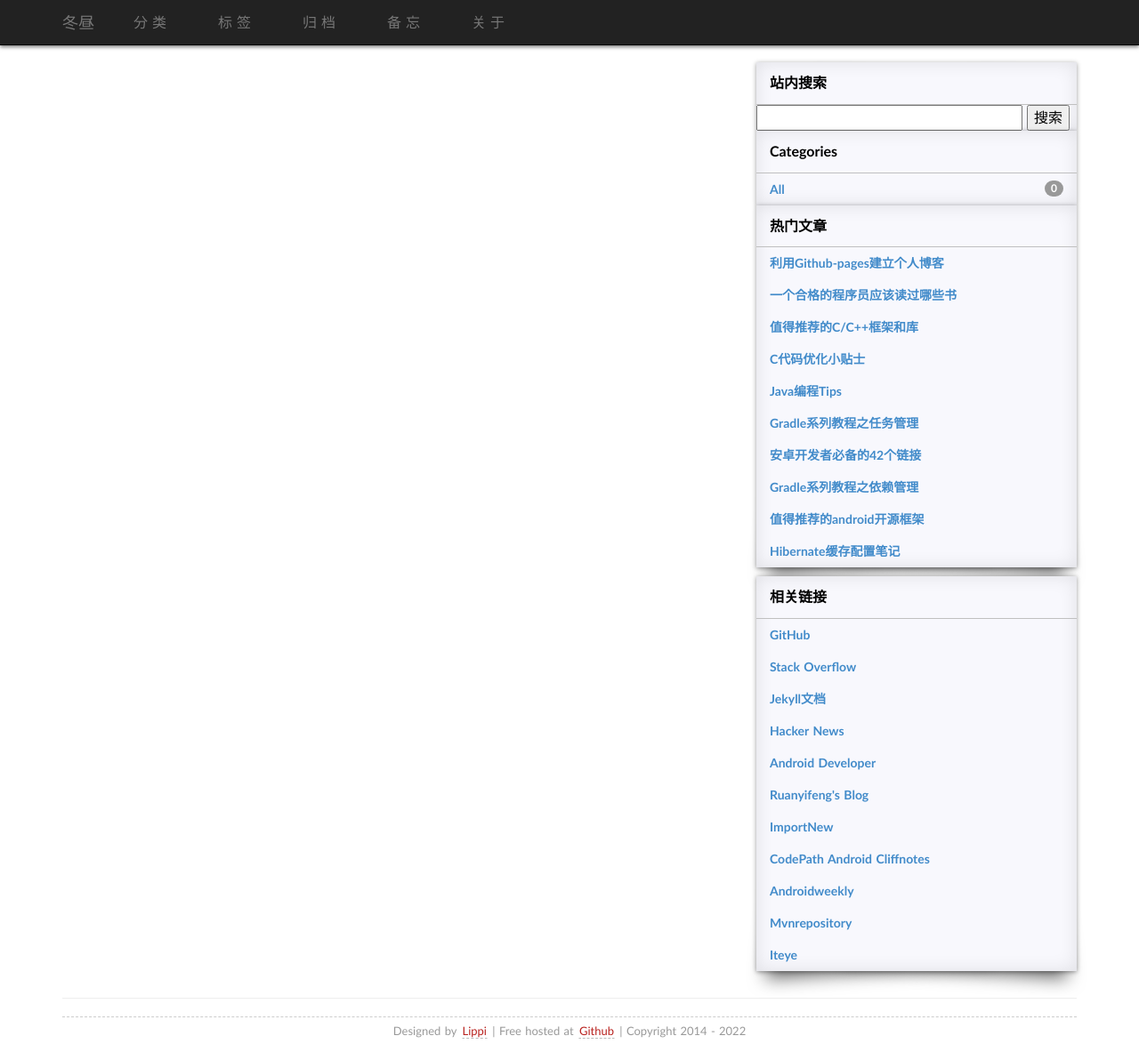
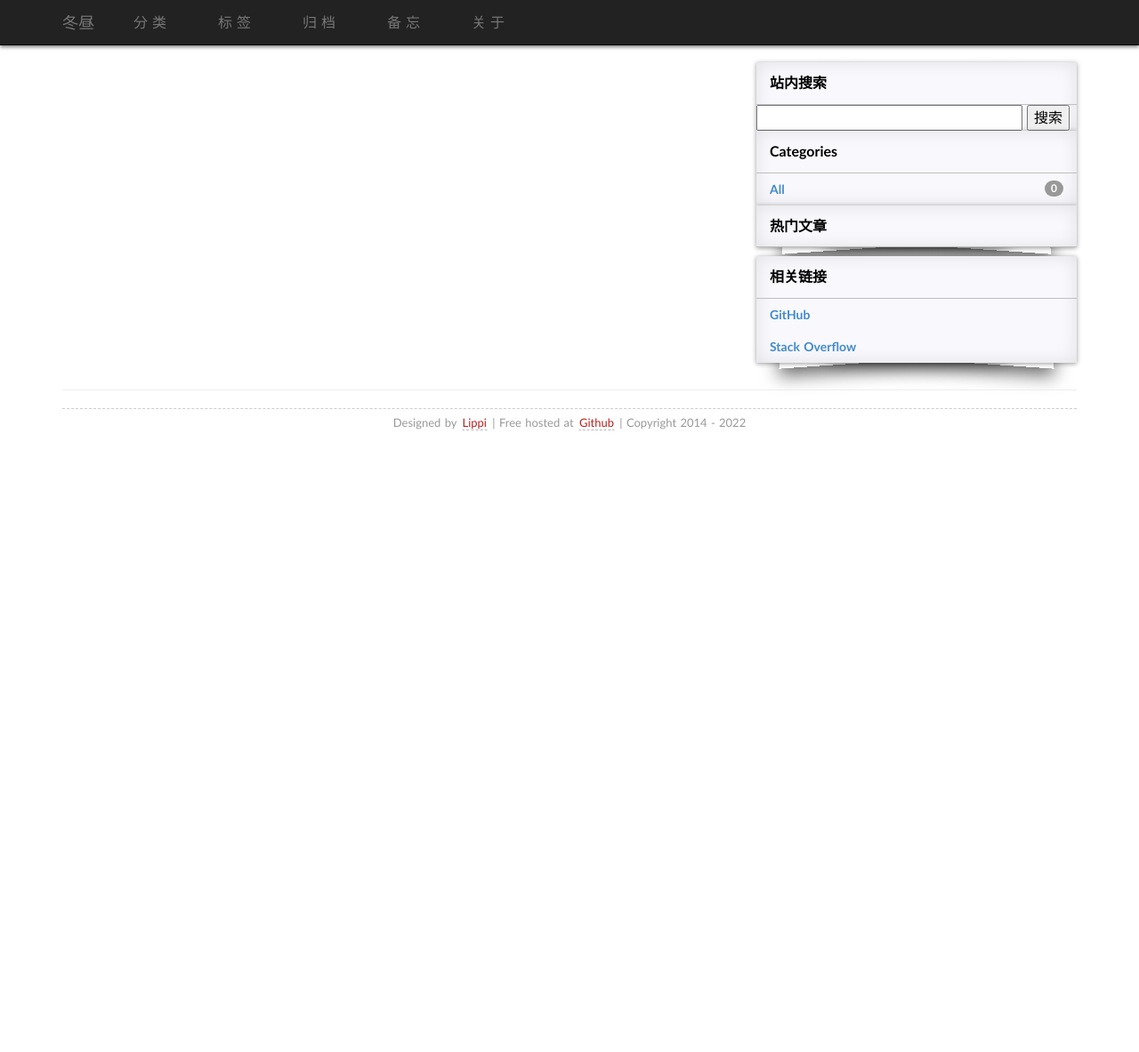
Before and after one commit to winDayyyyyy/winDayyyyyy.github.io, a Jekyll site: the page built from index.html, in a window 1280 px wide and 1183 px high. Shown: the whole window at 89% size. Built offline with Jekyll 4.4.1, drawn with Linux system fonts in a browser that asks for light colours; some web fonts are replaced; the list of posts is cut into pages by our own code; comment, search, counter and statistics services are not loaded.

Commit message:
0914_1252

```diff
--- a/_includes/hot.html
+++ b/_includes/hot.html
@@ -3,17 +3,7 @@
         热门文章
       </div>
 
- <ul class="list-unstyled">
-      	<li><a href="/blog/2015/03/github-pages-blog.html" class="categories-list-item">利用Github-pages建立个人博客</a></li>
-<li><a href="/blog/2014/07/qualified-programmer-should-read-what-books.html" class="categories-list-item">一个合格的程序员应该读过哪些书</a></li>
-<li><a href="/blog/2014/12/c-open-project.html" class="categories-list-item">值得推荐的C/C++框架和库</a></li>
-<li><a href="/blog/2014/12/c-code-opt.html" class="categories-list-item">C代码优化小贴士</a></li>
-<li><a href="/blog/2014/06/26-methods-to-improve-java-performance.html" class="categories-list-item">Java编程Tips</a></li>
-<li><a href="/blog/2015/04/gradle-task-management.html" class="categories-list-item">Gradle系列教程之任务管理</a></li>
-<li><a href="/blog/2015/05/android-links.html" class="categories-list-item">安卓开发者必备的42个链接</a></li>
-<li><a href="/blog/2015/05/gradle-dependency-management.html" class="categories-list-item">Gradle系列教程之依赖管理</a></li>
-<li><a href="/blog/2014/10/android-opensource.html" class="categories-list-item">值得推荐的android开源框架</a></li>
-<li><a href="/blog/2015/07/hibernate-cache-guide.html" class="categories-list-item">Hibernate缓存配置笔记</a></li>
+     <ul class="list-unstyled">
 
      </ul>
 </div>
--- a/_includes/links.html
+++ b/_includes/links.html
@@ -1,4 +1,4 @@
-       <div class="shadow-corner-curl hidden-xs">
+      <div class="shadow-corner-curl hidden-xs">
       <div class="categories-list-header">
         相关链接
       </div>
@@ -8,62 +8,10 @@
                    GitHub
                 </a>
               </li>
-<li>
+              <li>
                 <a href="http://www.stackoverflow.com/" class="categories-list-item">
                    Stack Overflow
                 </a>
               </li>
-<li>
-                <a href="http://jekyllrb.com/docs/posts/" class="categories-list-item">
-                  Jekyll文档
-                </a>
-              </li>
-
-               <li>
-                <a href="https://news.ycombinator.com/" class="categories-list-item">
-                   Hacker News
-                </a>
-              </li>
-
-              <li>
-                <a href="http://developer.android.com/" class="categories-list-item">
-                   Android Developer
-                </a>
-              </li>
-
-              <li>
-                <a href="http://www.ruanyifeng.com/blog/" class="categories-list-item">
-                   Ruanyifeng's Blog
-                </a>
-              </li>
-
-
-  <li>
-                <a href="http://www.importnew.com/" class="categories-list-item">
-                   ImportNew
-                </a>
-              </li>
-<li>
-                <a href="http://guides.codepath.com/android" class="categories-list-item">
-                   CodePath Android Cliffnotes
-                </a>
-              </li>
-<li>
-                <a href="http://androidweekly.net/" class="categories-list-item">
-                   Androidweekly
-                </a>
-              </li>
-<li>
-			<a href="http://mvnrepository.com/" class="categories-list-item">
-                   Mvnrepository
-                </a>
-              </li>
-<li>
-			<a href="http://www.iteye.com/" class="categories-list-item">
-                  Iteye
-                </a>
-              </li>
-
             </ul>
-
 </div>
```
